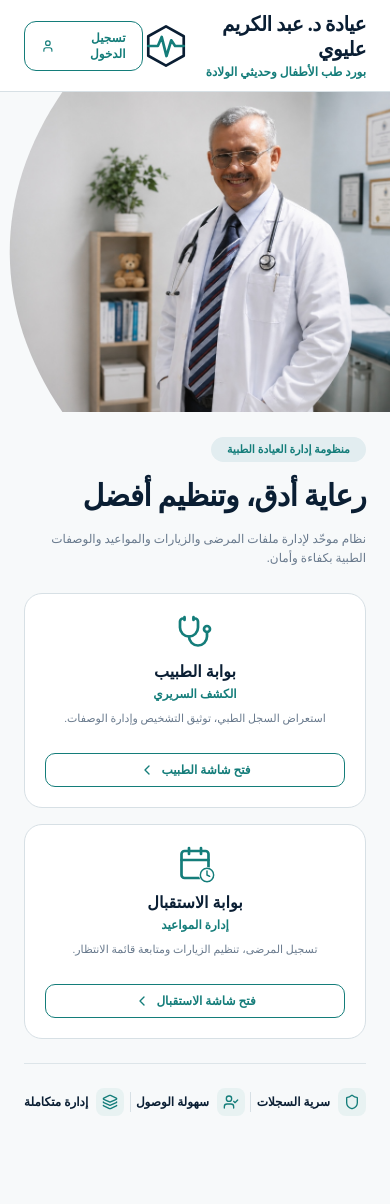
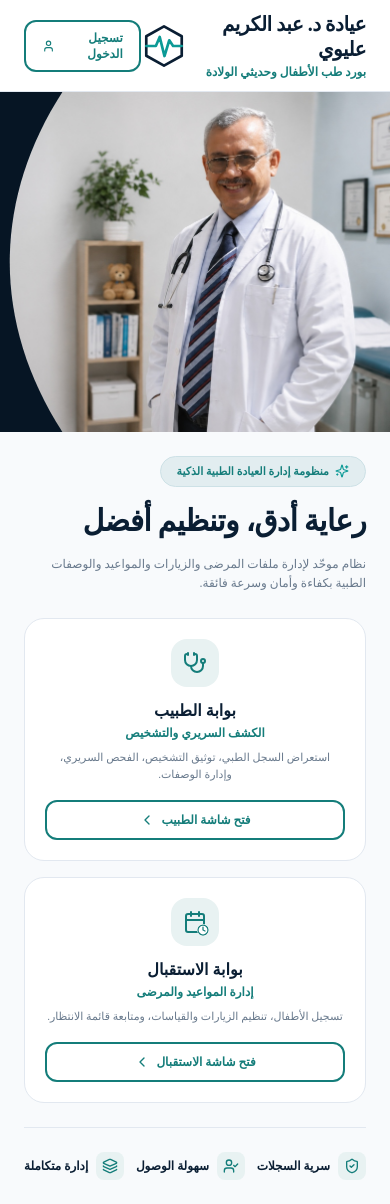
Before and after one commit to amnayahya-star/dr-kareem-clinic, a Next.js app: page / in a window 390 px wide. Before the commit the page ends 1140 px from the top, so only its background shows below. Built offline with nearby package versions, Linux system fonts and the light colour scheme.

Commit message:
feat(home): enhance homepage with ultra-beautiful medical aesthetic, floating credentials badge, and premium cards

```diff
--- a/src/app/page.tsx
+++ b/src/app/page.tsx
@@ -7,21 +7,28 @@ import {
   Calendar,
   Clock,
   User,
-  Shield,
+  ShieldCheck,
   UserCheck,
   Layers,
   ChevronLeft,
+  Sparkles,
+  Award,
+  Activity,
+  HeartPulse,
+  ArrowLeft,
 } from "lucide-react";
 
 export default function HomePage() {
   return (
-    <div className="min-h-screen bg-[#F7F9FA] flex flex-col font-sans text-[#0A1E33] selection:bg-[#147D7A] selection:text-white" dir="rtl">
-      {/* 1. Header (~96px - 104px height, White, Clean RTL Header) */}
-      <header className="w-full bg-white border-b border-[#D7E0E5] h-[92px] sm:h-[104px] px-6 sm:px-12 lg:px-16 flex items-center justify-between z-30 shrink-0">
+    <div className="min-h-screen bg-[#F8FAFC] flex flex-col font-sans text-[#0A1E33] selection:bg-[#147D7A] selection:text-white" dir="rtl">
+      {/* ========================================================================= */}
+      {/* 1. Header (~96px - 104px height, Modern Medical Header)                   */}
+      {/* ========================================================================= */}
+      <header className="w-full bg-white/95 backdrop-blur-md border-b border-[#E2E8F0] h-[92px] sm:h-[104px] px-6 sm:px-12 lg:px-16 flex items-center justify-between z-30 shrink-0 sticky top-0 shadow-2xs">
         {/* Right in RTL: Hexagonal Medical Logo + Clinic Title */}
         <Link href="/" className="flex items-center gap-3.5 group cursor-pointer select-none">
           <div className="text-right">
-            <h1 className="text-xl sm:text-[23px] font-black text-[#0A1E33] tracking-tight leading-tight">
+            <h1 className="text-xl sm:text-[23px] font-black text-[#0A1E33] tracking-tight leading-tight group-hover:text-[#147D7A] transition-colors">
               عيادة د. عبد الكريم عليوي
             </h1>
             <p className="text-xs sm:text-[13px] font-bold text-[#147D7A] mt-0.5">
@@ -36,7 +43,7 @@ export default function HomePage() {
               viewBox="0 0 48 48"
               fill="none"
               xmlns="http://www.w3.org/2000/svg"
-              className="drop-shadow-2xs"
+              className="drop-shadow-xs"
             >
               {/* Hexagon Outer Frame */}
               <path
@@ -49,7 +56,7 @@ export default function HomePage() {
               {/* Heartbeat ECG Pulse in Medical Teal */}
               <path
                 d="M5.5 24H15.5L19.5 14.5L24.5 34.5L29.5 18L33.5 24H42.5"
-                stroke="#147D7A"
+                stroke="#0C9A96"
                 strokeWidth="2.8"
                 strokeLinecap="round"
                 strokeLinejoin="round"
@@ -58,21 +65,33 @@ export default function HomePage() {
           </div>
         </Link>
 
-        {/* Left in RTL: Outlined Login Button with User Icon */}
+        {/* Left in RTL: Live Status Badge + Outlined Login Button */}
+        <div className="flex items-center gap-3 sm:gap-4">
+          <div className="hidden md:flex items-center gap-2 px-3 py-1.5 rounded-full bg-emerald-50 border border-emerald-200 text-emerald-800 text-xs font-bold shadow-2xs">
+            <span className="w-2 h-2 rounded-full bg-emerald-500 animate-pulse" />
+            <span>العيادة جاهزة للاستقبال</span>
+          </div>
+
           <Link
             href="/login"
-          className="inline-flex items-center gap-2 px-4 py-2 sm:px-5 sm:py-2.5 rounded-[12px] border border-[#147D7A] bg-transparent text-[#147D7A] hover:bg-[#147D7A] hover:text-white transition-all duration-200 text-xs sm:text-sm font-bold shadow-2xs group"
+            className="inline-flex items-center gap-2 px-4 py-2 sm:px-5 sm:py-2.5 rounded-[12px] border-2 border-[#147D7A] bg-white text-[#147D7A] hover:bg-[#147D7A] hover:text-white transition-all duration-200 text-xs sm:text-sm font-black shadow-xs group"
           >
             <span>تسجيل الدخول</span>
             <User className="w-4 h-4 text-[#147D7A] group-hover:text-white transition-colors" />
           </Link>
+        </div>
       </header>
 
-      {/* 2. Main Hero Section (Doctor on the RIGHT, Content on the LEFT in RTL) */}
+      {/* ========================================================================= */}
+      {/* 2. Main Hero Section (Doctor on the RIGHT, Content on the LEFT in RTL)   */}
+      {/* ========================================================================= */}
       <main className="flex-1 flex flex-col lg:flex-row relative w-full overflow-hidden">
-        {/* RIGHT COLUMN (In RTL layout: Doctor Photograph with Curved Divider ~46% width) */}
-        <div className="w-full lg:w-[46%] relative h-72 sm:h-96 lg:h-auto min-h-[320px] lg:min-h-[calc(100vh-104px)] overflow-hidden order-1 lg:order-1 bg-[#F7F9FA]">
-          {/* SVG Clip Path Definition for Smooth Curve on Inner Left Edge */}
+        {/* RIGHT COLUMN (Doctor Photograph with Multi-layer Curved Divider ~46% width) */}
+        <div className="w-full lg:w-[46%] relative h-80 sm:h-96 lg:h-auto min-h-[340px] lg:min-h-[calc(100vh-104px)] overflow-hidden order-1 lg:order-1 bg-[#061524]">
+          {/* Subtle Ambient Background Gradient */}
+          <div className="absolute inset-0 bg-radial from-[#147D7A]/20 via-transparent to-transparent pointer-events-none z-0" />
+
+          {/* SVG Clip Path Definition for Smooth Crescent Curve */}
           <svg width="0" height="0" className="absolute">
             <defs>
               <clipPath id="doctor-hero-curve" clipPathUnits="objectBoundingBox">
@@ -83,7 +102,7 @@ export default function HomePage() {
 
           {/* Doctor Image with Curve Clipping on Desktop */}
           <div
-            className="w-full h-full relative"
+            className="w-full h-full relative z-10"
             style={{
               clipPath: "url(#doctor-hero-curve)",
               WebkitClipPath: "url(#doctor-hero-curve)",
@@ -92,8 +111,20 @@ export default function HomePage() {
             <img
               src="/doctor-clinic-photo.jpg"
               alt="الدكتور عبد الكريم عليوي - بورد طب الأطفال وحديثي الولادة"
-              className="w-full h-full object-cover object-[75%_top] sm:object-[70%_center] lg:object-[80%_center]"
+              className="w-full h-full object-cover object-[75%_top] sm:object-[70%_center] lg:object-[80%_center] contrast-105"
             />
+          </div>
+
+          {/* Floating Prestigious Doctor Badge (Bottom-Right Corner) */}
+          <div className="hidden sm:flex absolute bottom-6 right-6 z-30 items-center gap-3 bg-white/90 backdrop-blur-md p-3.5 rounded-2xl border border-white/60 shadow-xl max-w-xs">
+            <div className="w-10 h-10 rounded-xl bg-[#061524] text-white flex items-center justify-center shrink-0 shadow-xs">
+              <Award className="w-5 h-5 text-[#0C9A96]" />
+            </div>
+            <div className="text-right">
+              <h4 className="text-xs font-black text-[#0A1E33]">د. عبد الكريم عليوي</h4>
+              <p className="text-[10px] text-[#147D7A] font-bold">استشاري طب الأطفال وحديثي الولادة</p>
+              <p className="text-[9px] text-[#697A8D] font-medium mt-0.5">زميل كلية الأطباء الملكية البريطانية</p>
+            </div>
           </div>
 
           {/* Multi-layered Vector Curve Borders */}
@@ -109,7 +140,7 @@ export default function HomePage() {
               <path
                 d="M 13.5 0 C -4.5 32, -4.5 68, 13.5 100"
                 stroke="#0C9A96"
-                strokeWidth="0.8"
+                strokeWidth="0.9"
                 vectorEffect="non-scaling-stroke"
               />
 
@@ -132,12 +163,13 @@ export default function HomePage() {
           </div>
         </div>
 
-        {/* LEFT COLUMN (In RTL layout: Content Area ~54% width) */}
+        {/* LEFT COLUMN (Content Area ~54% width in RTL) */}
         <div className="w-full lg:w-[54%] flex flex-col justify-between p-6 sm:p-10 lg:py-8 lg:px-12 xl:px-16 z-20 order-2 lg:order-2">
           <div className="space-y-4 max-w-xl">
             {/* Tag Label */}
-            <div className="inline-flex items-center px-4 py-1 rounded-full bg-[#E2EDF0] text-[#147D7A] text-[11px] sm:text-xs font-black w-fit">
-              <span>منظومة إدارة العيادة الطبية</span>
+            <div className="inline-flex items-center gap-1.5 px-4 py-1.5 rounded-full bg-[#E2EDF0] text-[#147D7A] text-[11px] sm:text-xs font-black w-fit shadow-2xs border border-[#CDE1E6]">
+              <Sparkles className="w-3.5 h-3.5 text-[#0C9A96]" />
+              <span>منظومة إدارة العيادة الطبية الذكية</span>
             </div>
 
             {/* Main Headline */}
@@ -147,34 +179,36 @@ export default function HomePage() {
 
             {/* Subtitle */}
             <p className="text-xs sm:text-sm lg:text-[15px] text-[#697A8D] font-medium leading-relaxed">
-              نظام موحّد لإدارة ملفات المرضى والزيارات والمواعيد والوصفات الطبية بكفاءة وأمان.
+              نظام موحّد لإدارة ملفات المرضى والزيارات والمواعيد والوصفات الطبية بكفاءة وأمان وسرعة فائقة.
             </p>
 
             {/* Portal Cards (Doctor Portal on Right, Reception Portal on Left in RTL) */}
             <div className="grid grid-cols-1 sm:grid-cols-2 gap-4 lg:gap-4 pt-2">
               {/* Card 1: بوابة الطبيب (Appears on Right in RTL) */}
-              <div className="bg-white rounded-[18px] p-5 border border-[#D7E0E5] shadow-xs hover:border-[#147D7A] transition-all flex flex-col justify-between min-h-[215px] text-center group">
+              <div className="bg-white rounded-[20px] p-5 sm:p-6 border border-[#E2E8F0] shadow-xs hover:shadow-md hover:border-[#147D7A] transition-all duration-200 flex flex-col justify-between min-h-[225px] text-center group">
                 <div>
-                  <div className="text-[#147D7A] mb-2.5 flex justify-center">
-                    <Stethoscope className="w-9 h-9 stroke-[1.8]" />
+                  <div className="text-[#147D7A] mb-3 flex justify-center">
+                    <div className="w-12 h-12 rounded-2xl bg-[#E8F2F2] text-[#147D7A] group-hover:bg-[#147D7A] group-hover:text-white flex items-center justify-center transition-all duration-300 shadow-2xs">
+                      <Stethoscope className="w-6 h-6 stroke-[2]" />
+                    </div>
                   </div>
 
-                  <h3 className="text-base sm:text-lg font-black text-[#0A1E33]">
+                  <h3 className="text-base sm:text-lg font-black text-[#0A1E33] group-hover:text-[#147D7A] transition-colors">
                     بوابة الطبيب
                   </h3>
                   <span className="text-xs sm:text-sm font-bold text-[#147D7A] block mt-0.5">
-                    الكشف السريري
+                    الكشف السريري والتشخيص
                   </span>
 
                   <p className="text-[11px] sm:text-xs text-[#697A8D] mt-2 leading-relaxed font-normal">
-                    استعراض السجل الطبي، توثيق التشخيص وإدارة الوصفات.
+                    استعراض السجل الطبي، توثيق التشخيص، الفحص السريري، وإدارة الوصفات.
                   </p>
                 </div>
 
                 <Link href="/doctor" className="mt-4">
                   <button
                     type="button"
-                    className="w-full py-2 px-3 rounded-[10px] border border-[#147D7A] text-[#147D7A] hover:bg-[#147D7A] hover:text-white font-bold text-xs sm:text-sm flex items-center justify-center gap-1.5 transition-colors group cursor-pointer"
+                    className="w-full py-2.5 px-3 rounded-xl border-2 border-[#147D7A] text-[#147D7A] hover:bg-[#147D7A] hover:text-white font-black text-xs sm:text-sm flex items-center justify-center gap-1.5 transition-all duration-200 group cursor-pointer shadow-2xs"
                   >
                     <span>فتح شاشة الطبيب</span>
                     <ChevronLeft className="w-4 h-4 text-[#147D7A] group-hover:text-white group-hover:-translate-x-1 transition-transform" />
@@ -183,31 +217,33 @@ export default function HomePage() {
               </div>
 
               {/* Card 2: بوابة الاستقبال (Appears on Left in RTL) */}
-              <div className="bg-white rounded-[18px] p-5 border border-[#D7E0E5] shadow-xs hover:border-[#147D7A] transition-all flex flex-col justify-between min-h-[215px] text-center group">
+              <div className="bg-white rounded-[20px] p-5 sm:p-6 border border-[#E2E8F0] shadow-xs hover:shadow-md hover:border-[#147D7A] transition-all duration-200 flex flex-col justify-between min-h-[225px] text-center group">
                 <div>
-                  <div className="text-[#147D7A] mb-2.5 flex justify-center">
+                  <div className="text-[#147D7A] mb-3 flex justify-center">
+                    <div className="w-12 h-12 rounded-2xl bg-[#E8F2F2] text-[#147D7A] group-hover:bg-[#147D7A] group-hover:text-white flex items-center justify-center transition-all duration-300 shadow-2xs">
                       <div className="relative inline-block">
-                      <Calendar className="w-9 h-9 stroke-[1.8]" />
-                      <Clock className="w-4 h-4 absolute -bottom-0.5 -right-0.5 bg-white rounded-full text-[#147D7A] stroke-[2.2]" />
+                        <Calendar className="w-6 h-6 stroke-[2]" />
+                        <Clock className="w-3 h-3 absolute -bottom-0.5 -right-0.5 bg-white group-hover:bg-[#147D7A] rounded-full text-[#147D7A] group-hover:text-white stroke-[2.5]" />
+                      </div>
                     </div>
                   </div>
 
-                  <h3 className="text-base sm:text-lg font-black text-[#0A1E33]">
+                  <h3 className="text-base sm:text-lg font-black text-[#0A1E33] group-hover:text-[#147D7A] transition-colors">
                     بوابة الاستقبال
                   </h3>
                   <span className="text-xs sm:text-sm font-bold text-[#147D7A] block mt-0.5">
-                    إدارة المواعيد
+                    إدارة المواعيد والمرضى
                   </span>
 
                   <p className="text-[11px] sm:text-xs text-[#697A8D] mt-2 leading-relaxed font-normal">
-                    تسجيل المرضى، تنظيم الزيارات ومتابعة قائمة الانتظار.
+                    تسجيل الأطفال، تنظيم الزيارات والقياسات، ومتابعة قائمة الانتظار.
                   </p>
                 </div>
 
                 <Link href="/secretary" className="mt-4">
                   <button
                     type="button"
-                    className="w-full py-2 px-3 rounded-[10px] border border-[#147D7A] text-[#147D7A] hover:bg-[#147D7A] hover:text-white font-bold text-xs sm:text-sm flex items-center justify-center gap-1.5 transition-colors group cursor-pointer"
+                    className="w-full py-2.5 px-3 rounded-xl border-2 border-[#147D7A] text-[#147D7A] hover:bg-[#147D7A] hover:text-white font-black text-xs sm:text-sm flex items-center justify-center gap-1.5 transition-all duration-200 group cursor-pointer shadow-2xs"
                   >
                     <span>فتح شاشة الاستقبال</span>
                     <ChevronLeft className="w-4 h-4 text-[#147D7A] group-hover:text-white group-hover:-translate-x-1 transition-transform" />
@@ -218,32 +254,32 @@ export default function HomePage() {
           </div>
 
           {/* Bottom Benefits Row */}
-          <div className="pt-6 mt-6 border-t border-[#D7E0E5]/80 flex items-center justify-between sm:justify-start sm:gap-8 text-xs font-bold text-[#0A1E33]">
+          <div className="pt-6 mt-6 border-t border-[#E2E8F0] flex flex-wrap items-center justify-between sm:justify-start sm:gap-8 text-xs font-bold text-[#0A1E33]">
             {/* 1. سرية السجلات (Right in RTL) */}
             <div className="flex items-center gap-2">
-              <div className="w-7 h-7 rounded-lg bg-[#E8F2F2] text-[#147D7A] flex items-center justify-center shrink-0">
-                <Shield className="w-4 h-4 stroke-[2]" />
+              <div className="w-7 h-7 rounded-lg bg-[#E8F2F2] text-[#147D7A] flex items-center justify-center shrink-0 shadow-2xs">
+                <ShieldCheck className="w-4 h-4 stroke-[2]" />
               </div>
               <span className="text-[#0A1E33] font-bold">سرية السجلات</span>
             </div>
 
             {/* Divider */}
-            <div className="w-px h-5 bg-[#D7E0E5]" />
+            <div className="hidden sm:block w-px h-5 bg-[#E2E8F0]" />
 
             {/* 2. سهولة الوصول (Middle in RTL) */}
             <div className="flex items-center gap-2">
-              <div className="w-7 h-7 rounded-lg bg-[#E8F2F2] text-[#147D7A] flex items-center justify-center shrink-0">
+              <div className="w-7 h-7 rounded-lg bg-[#E8F2F2] text-[#147D7A] flex items-center justify-center shrink-0 shadow-2xs">
                 <UserCheck className="w-4 h-4 stroke-[2]" />
               </div>
               <span className="text-[#0A1E33] font-bold">سهولة الوصول</span>
             </div>
 
             {/* Divider */}
-            <div className="w-px h-5 bg-[#D7E0E5]" />
+            <div className="hidden sm:block w-px h-5 bg-[#E2E8F0]" />
 
             {/* 3. إدارة متكاملة (Left in RTL) */}
             <div className="flex items-center gap-2">
-              <div className="w-7 h-7 rounded-lg bg-[#E8F2F2] text-[#147D7A] flex items-center justify-center shrink-0">
+              <div className="w-7 h-7 rounded-lg bg-[#E8F2F2] text-[#147D7A] flex items-center justify-center shrink-0 shadow-2xs">
                 <Layers className="w-4 h-4 stroke-[2]" />
               </div>
               <span className="text-[#0A1E33] font-bold">إدارة متكاملة</span>
```
Lines whose indentation alone changed are shown as unchanged.
